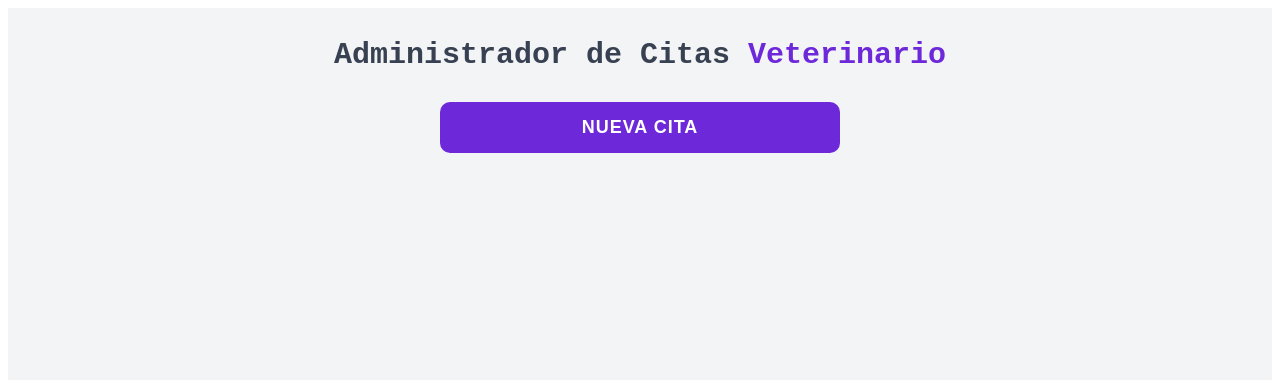
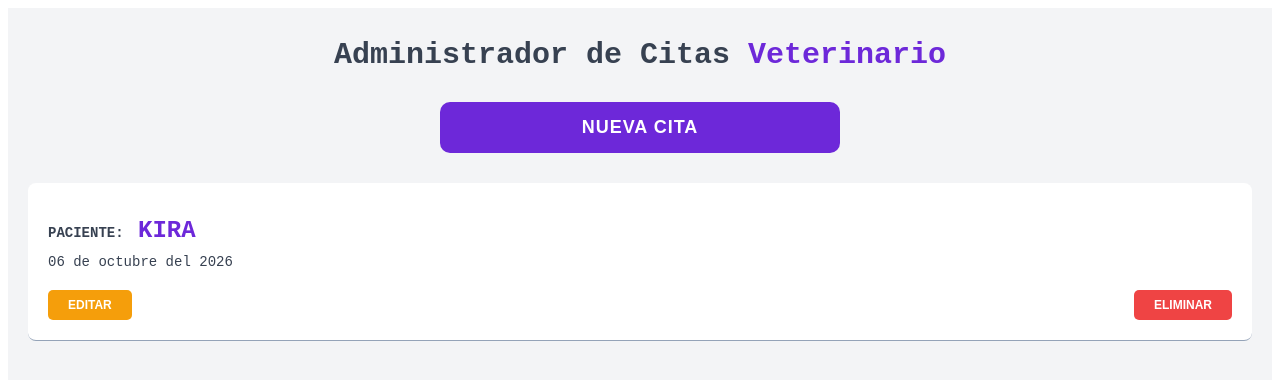
Before and after one commit to zuazoov-utr/citasReactJS-IDGS9B, a React (Vite) app: page / in a window 1280 px wide. Shown: the top 380 px of the page. Built offline with nearby package versions, Linux system fonts and the light colour scheme.

Commit message:
Create Paciente card Part 1

```diff
--- a/src/App.jsx
+++ b/src/App.jsx
@@ -1,9 +1,13 @@
 import { useState } from 'react';
 import Formulario from './components/Formulario.jsx';
 import './css/main.css';
+import Paciente from './components/Paciente.jsx';
 
 function App() {
   const [modalVisible, setModalVisible] = useState(false);
+  const [pacientes, setPacientes] = useState([]);
+  // Para pasar estados de un componente padre a un componente hijo
+  // se hace a travez de props
   return (
     <main className="container">
       <h1 className='titulo'>
@@ -16,12 +20,16 @@ function App() {
         <span className='btn-texto-nueva-cita'>Nueva Cita</span>
       </button>
 
+      <Paciente />
+
       {modalVisible && (
         <div className='modal-overlay' role='dialog' aria-modal="true">
           <div className='modal-content'>
             <Formulario
               modalVisible={modalVisible}
               setModalVisible={setModalVisible}
+              pacientes={pacientes}
+              setPacientes={setPacientes}
             />
           </div>
         </div>
--- a/src/components/Formulario.jsx
+++ b/src/components/Formulario.jsx
@@ -3,7 +3,9 @@ import '../css/formulario.css';
 
 const Formulario = ({
     modalVisible,
-    setModalVisible
+    setModalVisible,
+    pacientes,
+    setPacientes
 }) => {
     const [paciente, setPaciente] = useState('');
     const [nombrePropietario, setNombrePropietario] = useState('');
@@ -32,6 +34,28 @@ const Formulario = ({
 
     const handleCita = (e) => {
         e.preventDefault();
+        // Validation
+        if ([paciente.trim(), nombrePropietario.trim(), telefono.trim(),
+        correo.trim(), fechaAlta, sintomas.trim()].includes('')) {
+            window.alert('Error: Todos los campos son obligatorios');
+            return;
+        }
+
+        // Create an object with all values in the form
+        const nuevoPaciente = {
+            paciente,
+            nombrePropietario,
+            telefono,
+            correo,
+            fechaAlta,
+            sintomas
+        };
+        nuevoPaciente.id = Date.now();
+        console.log(nuevoPaciente);
+
+        // Save all new records
+        // state = add my object into the array
+        setPacientes([...pacientes, nuevoPaciente]);
     }
 
     return (
--- /dev/null
+++ b/src/components/Paciente.jsx
@@ -0,0 +1,23 @@
+import '../css/paciente.css';
+
+const Paciente = () => {
+    return (
+        <article className="paciente-card">
+            <p className="paciente-label">Paciente:
+                <span className="paciente-nombre"> Kira</span>
+            </p>
+            <p className="paciente-fecha">06 de octubre del 2026</p>
+
+            <div className="paciente-contenedor-botones">
+                <button
+                    className="paciente-btn paciente-btn-editar"
+                >Editar</button>
+                <button
+                    className="paciente-btn paciente-btn-eliminar"
+                >Eliminar</button>
+            </div>
+        </article>
+    );
+};
+
+export default Paciente;
--- /dev/null
+++ b/src/css/paciente.css
@@ -0,0 +1,55 @@
+
+.paciente-card {
+    background-color: #ffffff;
+    padding: 20px;
+    border-bottom: 1px solid #94a3b8;
+    border-radius: 8px;
+    cursor: pointer;
+}
+
+.paciente-label {
+    color: #374151;
+    text-transform: uppercase;
+    font-weight: 700;
+    margin-bottom: 10px;
+    font-size: 14px;
+}
+
+.paciente-nombre {
+    color: #6d28d9;
+    font-size: 24px;
+    font-weight: 700;
+    margin-bottom: 10px;
+}
+
+.paciente-fecha {
+    color: #374151;
+    margin: 0;
+    font-size: 14px;
+}
+
+.paciente-contenedor-botones {
+    display: flex;
+    justify-content: space-between;
+    gap: 10px;
+    margin-top: 20px;
+}
+
+.paciente-btn {
+    padding: 8px 20px;
+    border-radius: 5px;
+    border: none;
+    cursor: pointer;
+    text-transform: uppercase;
+    font-weight: 700;
+    font-size: 12px;
+    color: #ffffff;
+}
+
+.paciente-btn-editar {
+    background-color: #f59e0b;
+}
+
+.paciente-btn-eliminar {
+    background-color: #ef4444;
+}
```
